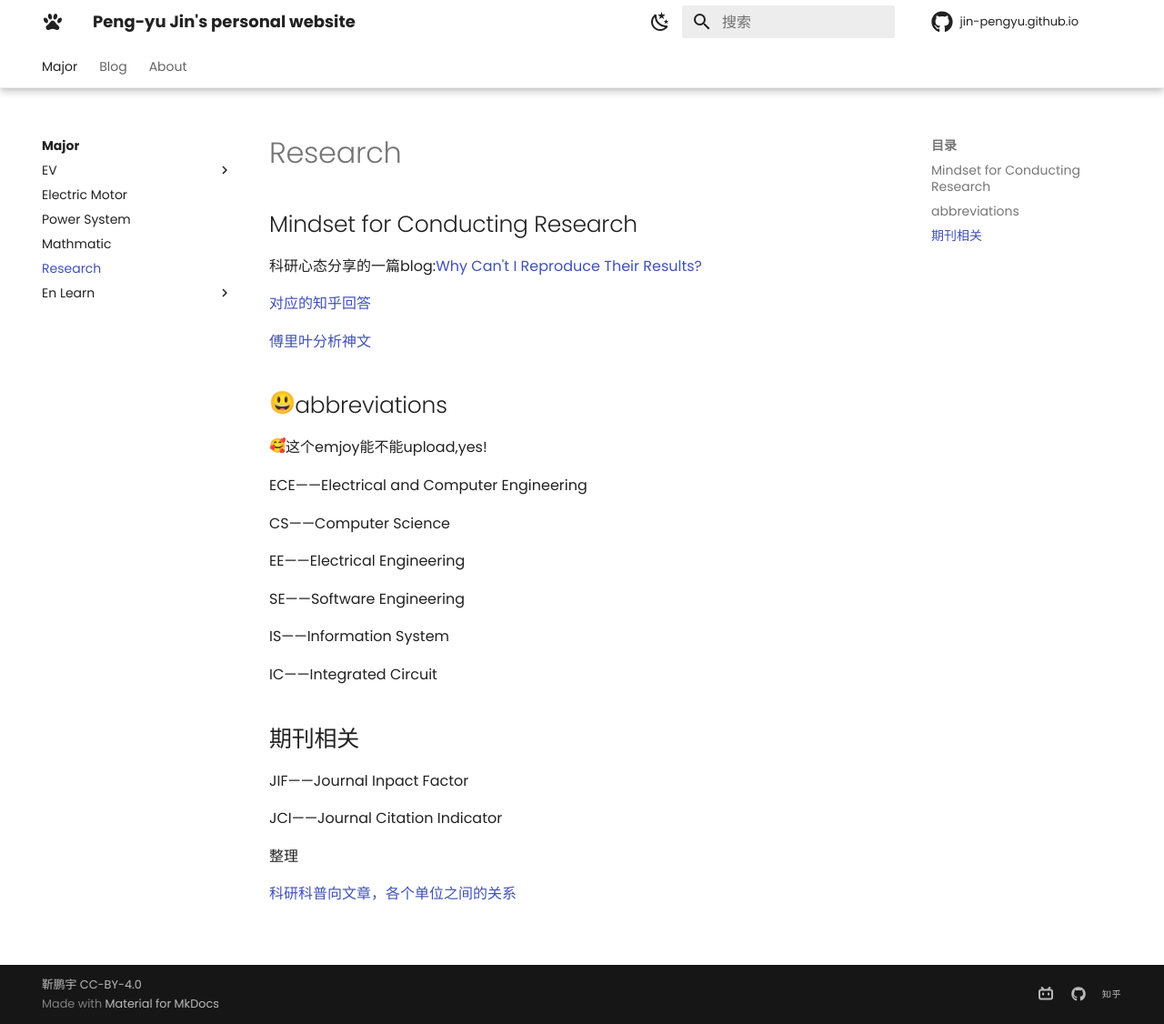
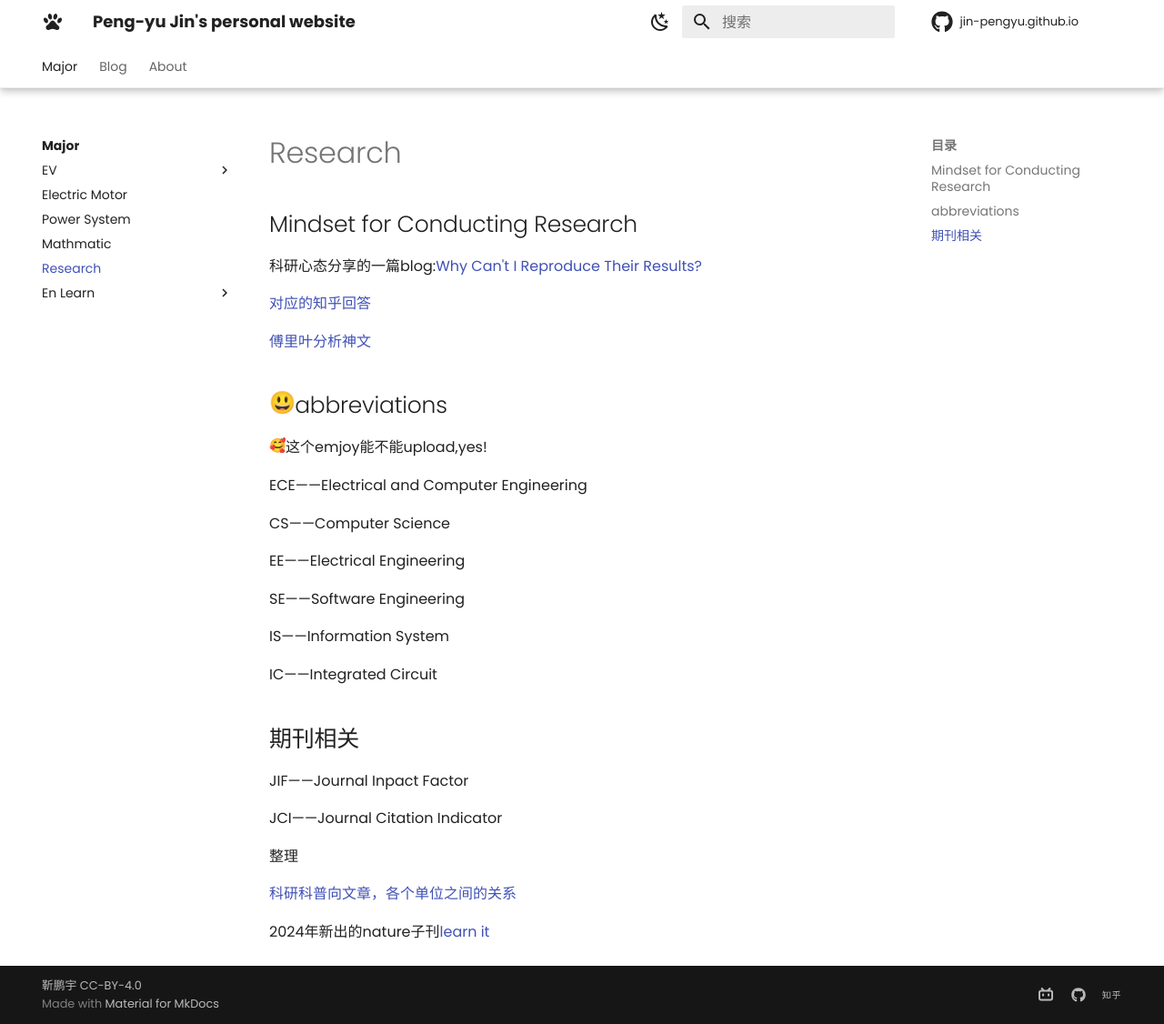
Before and after one commit to Pengyu-Jin/Pengyu-Jin.github.io, an MkDocs documentation site: the page built from docs/major/research/research.md, in a window 1280 px wide and 1126 px high. Shown: the whole window at 91% size. Built offline with MkDocs 1.6.1 and Material for MkDocs 9.7.7, drawn with Linux system fonts in a browser that asks for light colours; emoji names are drawn with the system emoji font; comment, search, counter and statistics services are not loaded; some of the changed lines change nothing that is shown.

Commit message:
style change 285

```diff
--- a/docs/major/research/research.md
+++ b/docs/major/research/research.md
@@ -33,3 +33,5 @@ JCI——Journal Citation Indicator
 整理
 
 [科研科普向文章，各个单位之间的关系](https://zhuanlan.zhihu.com/p/347071525){:target="_blank"}
+
+2024年新出的nature子刊[learn it](https://www.nature.com/natrevelectreng/){:target="_blank"}
--- a/mkdocs.yml
+++ b/mkdocs.yml
@@ -34,7 +34,7 @@ nav:
 
   - About:
       - about/index.md
-      - 个人履历: about/personal profile/p p.md
+      - profile: about/personal profile/p p.md
 #[UI]
 
 ## [top]
```
